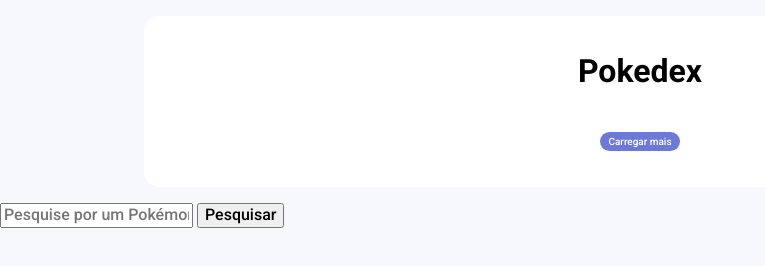
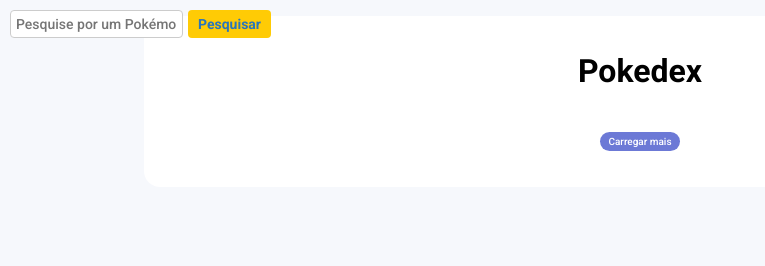
Before and after one commit to GPatriota/Pokedex, a plain HTML site: page index.html in a window 1280 px wide. Shown: the whole page, without its empty margins (0-765 px from the left). Drawn offline with nearby package versions, Linux system fonts and the light colour scheme; no server answers.

Commit message:
improvements

```diff
--- a/assets/css/global.css
+++ b/assets/css/global.css
@@ -24,3 +24,35 @@ body {
         margin: 1rem auto;
     }
 }
+
+.search-container {
+    position: fixed;
+    top: 10px;
+    left: 10px;
+    z-index: 1000;
+    display: flex;
+    gap: 5px;
+}
+
+#pokemonSearch {
+    padding: 5px;
+    border: 1px solid #ccc;
+    border-radius: 4px;
+    font-size: 14px;
+}
+
+#searchButton {
+    padding: 5px 10px;
+    background-color: #ffcb05;
+    color: #2a75bb;
+    border: none;
+    border-radius: 4px;
+    cursor: pointer;
+    font-size: 14px;
+    font-weight: bold;
+    transition: background-color 0.3s;
+}
+
+#searchButton:hover {
+    background-color: #f4a100;
+}
--- a/assets/js/main.js
+++ b/assets/js/main.js
@@ -1,5 +1,5 @@
-const pokemonList = document.getElementById('pokemonList');
-const loadMoreButton = document.getElementById('loadMoreButton');
+const pokemonList = document.getElementById("pokemonList");
+const loadMoreButton = document.getElementById("loadMoreButton");
 
 const maxRecords = 151;
 const limit = 10;
@@ -13,26 +13,38 @@ function convertPokemonToLi(pokemon) {
 
             <div class="detail">
                 <ol class="types">
-                    ${pokemon.types.map((type) => `<li class="type ${type}">${type}</li>`).join('')}
+                    ${pokemon.types
+                      .map((type) => `<li class="type ${type}">${type}</li>`)
+                      .join("")}
                 </ol>
 
                 <img src="${pokemon.photo}"
                      alt="${pokemon.name}">
             </div>
         </li>
-    `
+    `;
 }
 
 function loadPokemonItens(offset, limit) {
   getPokemons(offset, limit).then((pokemons = []) => {
-        const newHtml = pokemons.map(convertPokemonToLi).join('');
+    const newHtml = pokemons.map(convertPokemonToLi).join("");
     pokemonList.innerHTML += newHtml;
   });
 }
 
 loadPokemonItens(offset, limit);
 
-loadMoreButton.addEventListener('click', () => {
+loadMoreButton.addEventListener("click", () => {
+  if (isShowingDetail) {
+    const currentPokemonNumber = parseInt(
+        pokemonList.querySelector(".number").textContent.replace("#", "")
+      );
+      offset = currentPokemonNumber;
+      isShowingDetail = false;
+      pokemonList.innerHTML = "";
+      loadPokemonItens(offset, limit);
+
+  } else {
     offset += limit;
     const qtdRecordsWithNexPage = offset + limit;
 
@@ -44,4 +56,5 @@ loadMoreButton.addEventListener('click', () => {
     } else {
       loadPokemonItens(offset, limit);
     }
-})
+  }
+});
--- a/assets/js/search.js
+++ b/assets/js/search.js
@@ -1,4 +1,4 @@
-
+let isShowingDetail = false;
 const searchButton = document.getElementById('searchButton');
 const pokemonSearchInput = document.getElementById('pokemonSearch');
 
@@ -35,6 +35,7 @@ function displayPokemon(pokemon) {
 
 
     pokemonList.innerHTML = pokemonHTML;
+    isShowingDetail = true;
 }
 
 
--- a/index.html
+++ b/index.html
@@ -24,7 +24,7 @@
             <button id="loadMoreButton" type="button">Carregar mais</button>
         </div>
     </div>
-    <section class="search">
+    <section class="search-container">
         <input type="text" id="pokemonSearch" placeholder="Pesquise por um Pokémon" />
         <button id="searchButton">Pesquisar</button>
     </section>
```
Lines whose indentation alone changed are shown as unchanged.
